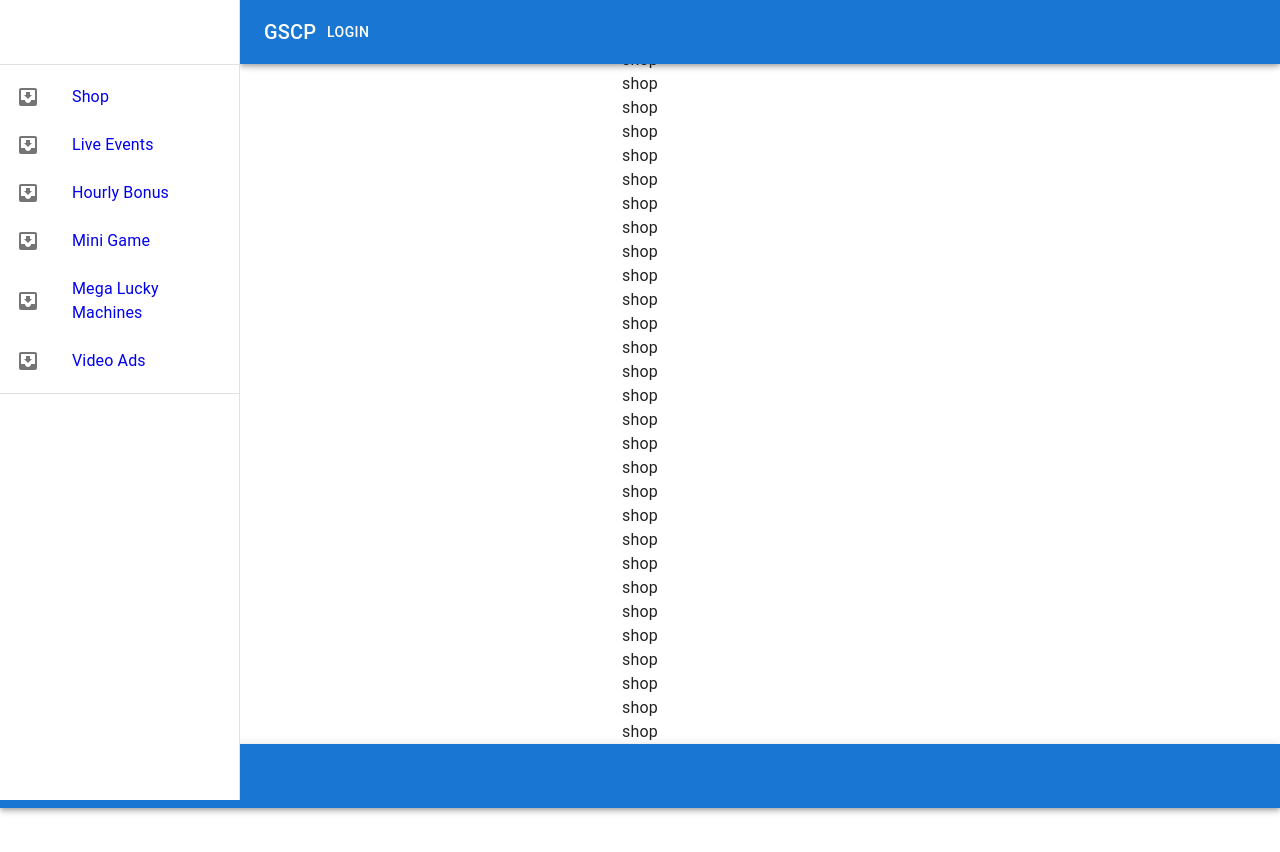
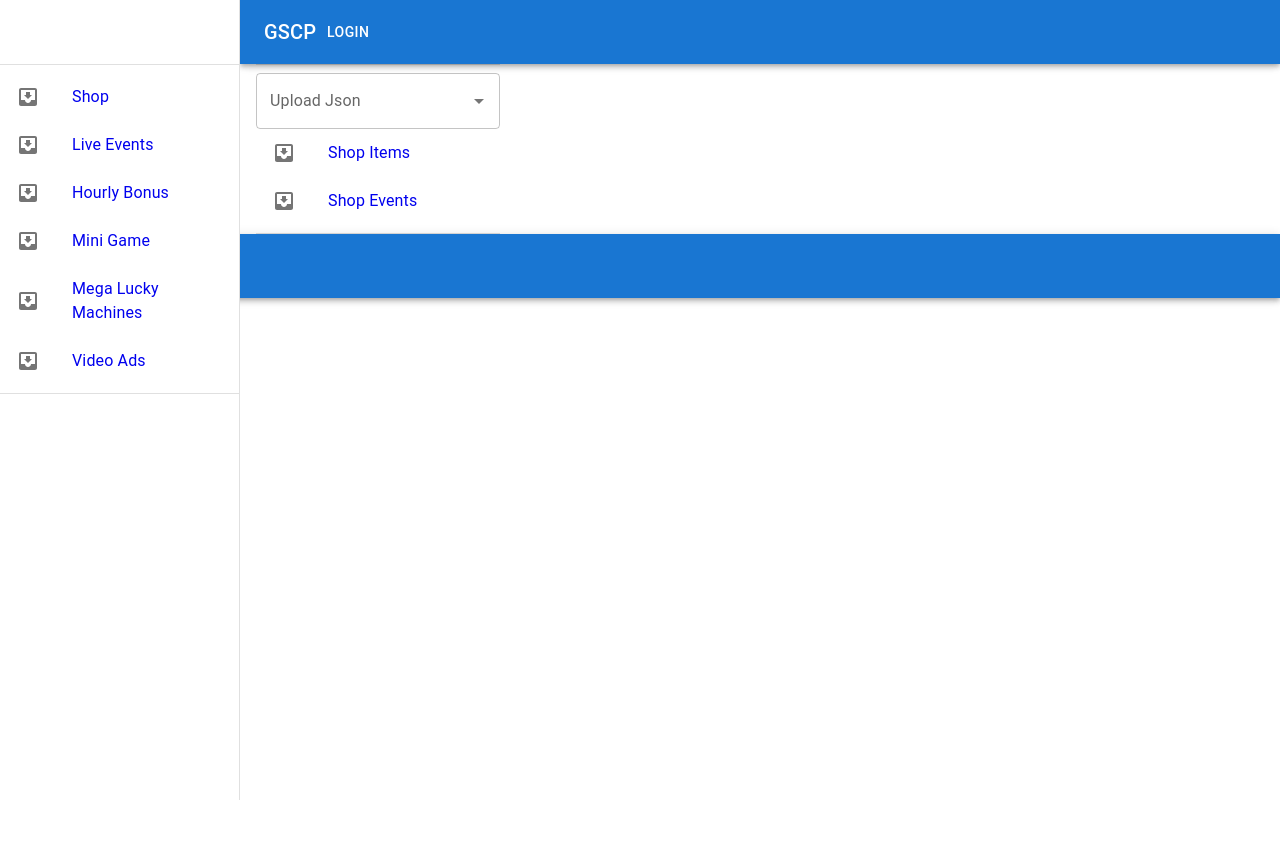
Before and after one commit to JMD1986/JsonEditor, a React (Create React App) app: page /shop in a window 1280 px wide. Shown: the top 852 px of the page. After the commit the page ends 800 px from the top, so only its background shows below. Built offline with nearby package versions, Linux system fonts and the light colour scheme.

Commit message:
building out shop root

```diff
--- a/src/routes/shop.tsx
+++ b/src/routes/shop.tsx
@@ -1,21 +1,60 @@
-import React from "react";
-
+import * as React from "react";
+import AppBar from "@mui/material/AppBar";
+import Box from "@mui/material/Box";
+import CssBaseline from "@mui/material/CssBaseline";
+import Divider from "@mui/material/Divider";
+import Drawer from "@mui/material/Drawer";
+import IconButton from "@mui/material/IconButton";
+import InboxIcon from "@mui/icons-material/MoveToInbox";
+import Autocomplete from "@mui/material/Autocomplete";
+import List from "@mui/material/List";
+import ListItem from "@mui/material/ListItem";
+import ListItemButton from "@mui/material/ListItemButton";
+import ListItemIcon from "@mui/material/ListItemIcon";
+import ListItemText from "@mui/material/ListItemText";
+import TextField from "@mui/material/TextField";
+import Toolbar from "@mui/material/Toolbar";
+import { Link } from "react-router-dom";
+import Button from "@mui/material/Button";
 function Shop() {
+  const divStyle = {
+    paddingLeft: "16rem",
+    maxWidth: "500px",
+  };
   return (
-    <div>
-      <div>shop</div>
-      <div>shop</div> <div>shop</div> <div>shop</div> <div>shop</div>{" "}
-      <div>shop</div> <div>shop</div> <div>shop</div>
-      <div>shop</div> <div>shop</div>
-      <div>shop</div>
-      <div>shop</div> <div>shop</div> <div>shop</div> <div>shop</div>{" "}
-      <div>shop</div> <div>shop</div> <div>shop</div> <div>shop</div>{" "}
-      <div>shop</div>
-      <div>shop</div> <div>shop</div>
-      <div>shop</div> <div>shop</div> <div>shop</div> <div>shop</div>{" "}
-      <div>shop</div> <div>shop</div>
-      <div>shop</div>
-      <div>shop</div> <div>shop</div>
+    <div style={divStyle}>
+      <Toolbar />
+      <Divider />
+      <List>
+        <ListItem key={"upload"} disablePadding>
+          <Autocomplete
+            disablePortal
+            id="combo-box-demo"
+            options={[""]}
+            sx={{ width: 300 }}
+            renderInput={(params) => (
+              <TextField {...params} label="Upload Json" />
+            )}
+          />
+        </ListItem>
+        <ListItem key={"text"} disablePadding component={Link} to="/shop">
+          <ListItemButton>
+            <ListItemIcon>
+              <InboxIcon />
+            </ListItemIcon>
+            <ListItemText primary={"Shop Items"} />
+          </ListItemButton>
+        </ListItem>
+        <ListItem key={"text"} disablePadding component={Link} to="/liveEvents">
+          <ListItemButton>
+            <ListItemIcon>
+              <InboxIcon />
+            </ListItemIcon>
+            <ListItemText primary={"Shop Events"} />
+          </ListItemButton>
+        </ListItem>
+      </List>
+      <Divider />
     </div>
   );
 }
```
